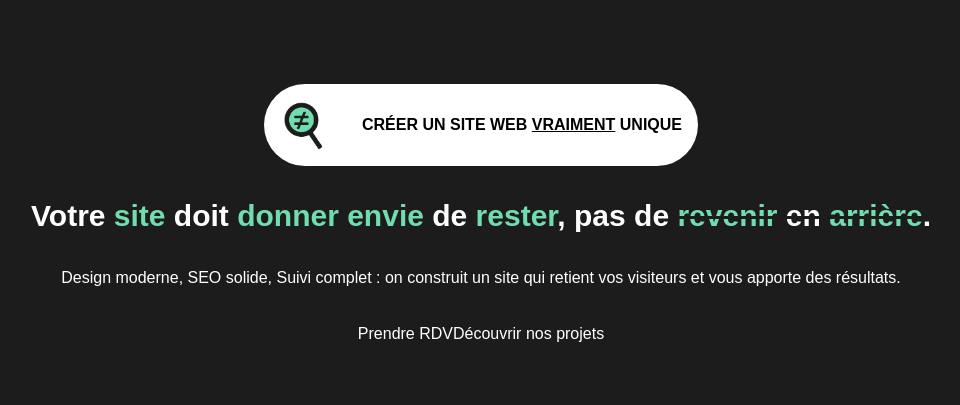
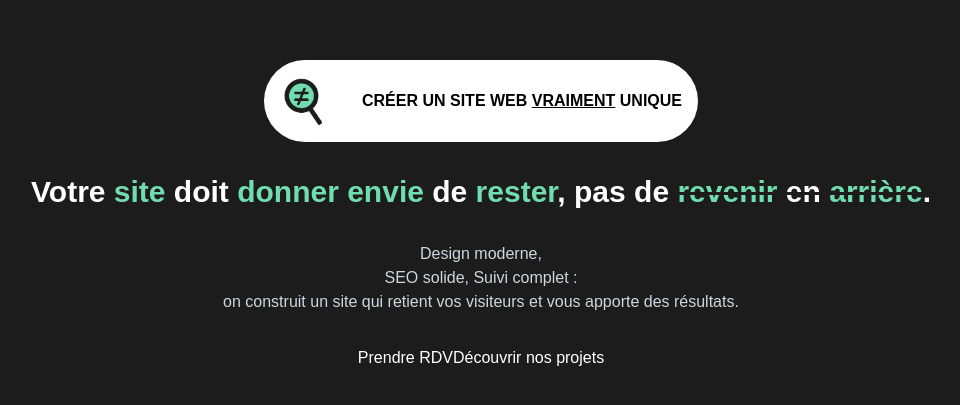
Before and after one commit to miandry-fanomezantsoa/taram-hero-section, a Next.js app: page / in a window 1280 px wide. Shown: the part 185-590 px from the top of the page, without its empty margins (159-1119 px from the left). Built offline with nearby package versions, Linux system fonts and the light colour scheme.

Commit message:
feat: styling descriptive text

```diff
--- a/app/page.tsx
+++ b/app/page.tsx
@@ -16,9 +16,11 @@ export default function Home() {
           </span>
           .
         </p>
-        <p>
-          Design moderne, SEO solide, Suivi complet : on construit un site qui
-          retient vos visiteurs et vous apporte des résultats.
+        <p className="text-center text-gray-300">
+          Design moderne, <br />
+          SEO solide, Suivi complet : <br />
+          on construit un site qui retient vos visiteurs et vous apporte des
+          résultats.
         </p>
 
         <div>
```
